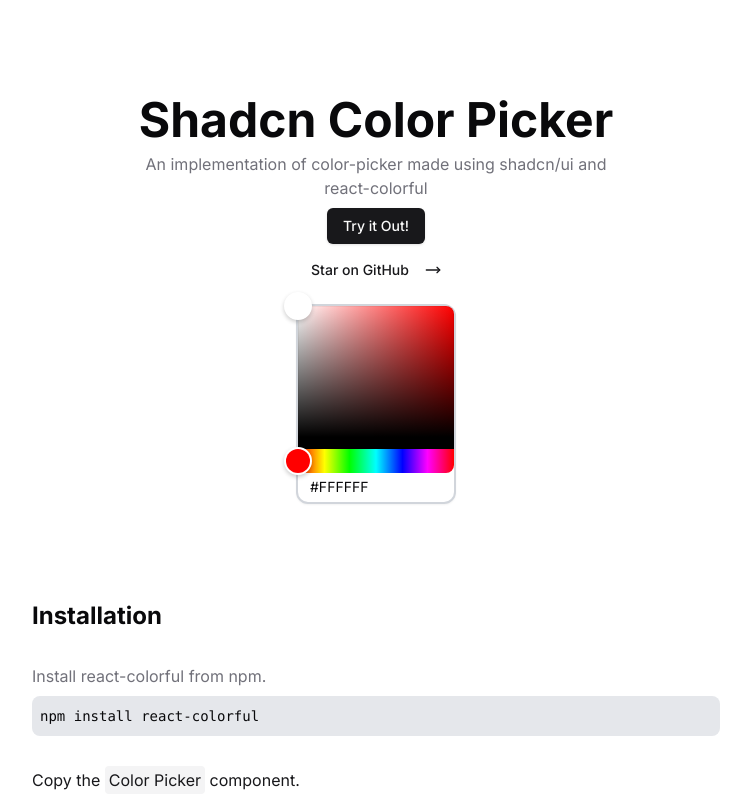
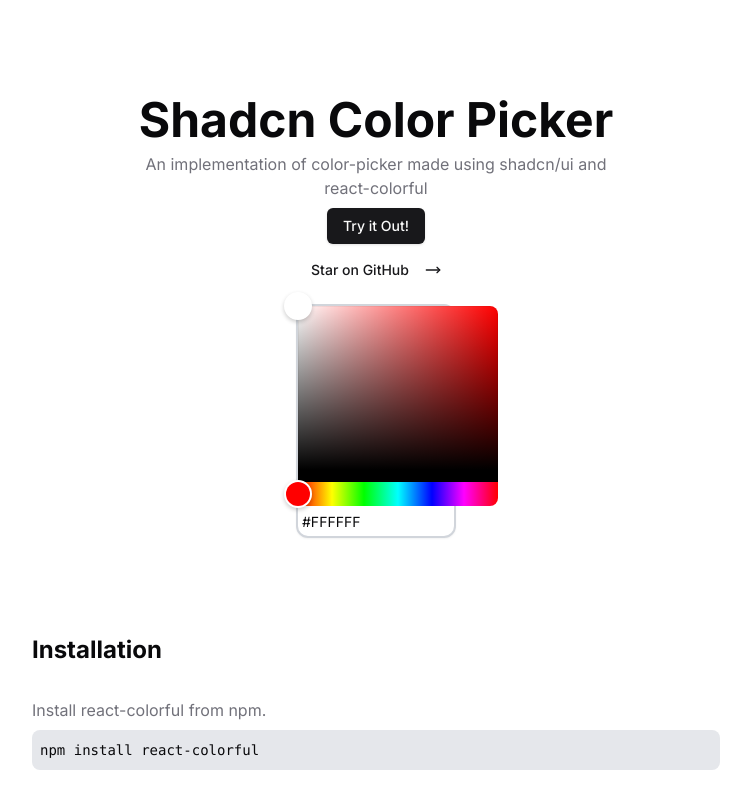
Before and after one commit to ssanjose/shadcn-color-picker, a Next.js app: page / in a window 1280 px wide. Shown: the top 800 px of the page, without its empty margins (264-1015 px from the left). Built offline with nearby package versions, Linux system fonts and the light colour scheme; no server answers.

Commit message:
edit: color-picker component to override hex color picker styles

```diff
--- a/components/ui/color-picker.tsx
+++ b/components/ui/color-picker.tsx
@@ -12,7 +12,7 @@
 >(({ className, children, ...props }, ref) => (
   <div
     ref={ref}
-    className={cn("w-full h-[200px] rounded-md border shadow-sm", className)}
+    className={cn("w-fit h-fit min-h-[200px] rounded-md border shadow-sm", className)}
     {...props}
   >
     {children}
@@ -22,16 +22,11 @@
 
 const ColorPickerHex = React.forwardRef<
   HTMLDivElement,
-  React.HTMLAttributes<HTMLDivElement> &
+  Omit<React.ComponentProps<typeof HexColorPicker>, 'onChange'> &
   ColorPickerProps
 >(({ className, ...props }, ref) => (
   <HexColorPicker
-    className={cn("rounded-none", className)}
-    style={{
-      width: "100%",
-      height: "85%",
-      borderRadius: "0",
-    }}
+    className={cn("rounded-none w-[100% !important] h-[100% !important] border-[0 !important]", className)}
     {...props}
   />
 ))
@@ -44,7 +39,7 @@
   <input
     type={type}
     className={cn(
-      "flex w-full h-fit px-3 py-1 bg-transparent transition-colors uppercase text-base md:text-sm file:border-0 file:bg-transparent file:text-sm file:font-medium file:text-foreground placeholder:text-muted-foreground focus-visible:outline-none focus-visible:ring-1 focus-visible:ring-ring disabled:cursor-not-allowed disabled:opacity-50",
+      "flex w-[200px] h-fit px-1 py-1 mt-0.5 bg-transparent transition-colors uppercase text-base md:text-sm file:border-0 file:bg-transparent file:text-sm file:font-medium file:text-foreground placeholder:text-muted-foreground focus-visible:outline-none focus-visible:ring-1 focus-visible:ring-ring disabled:cursor-not-allowed disabled:opacity-50",
       className
     )}
     ref={ref}
```
